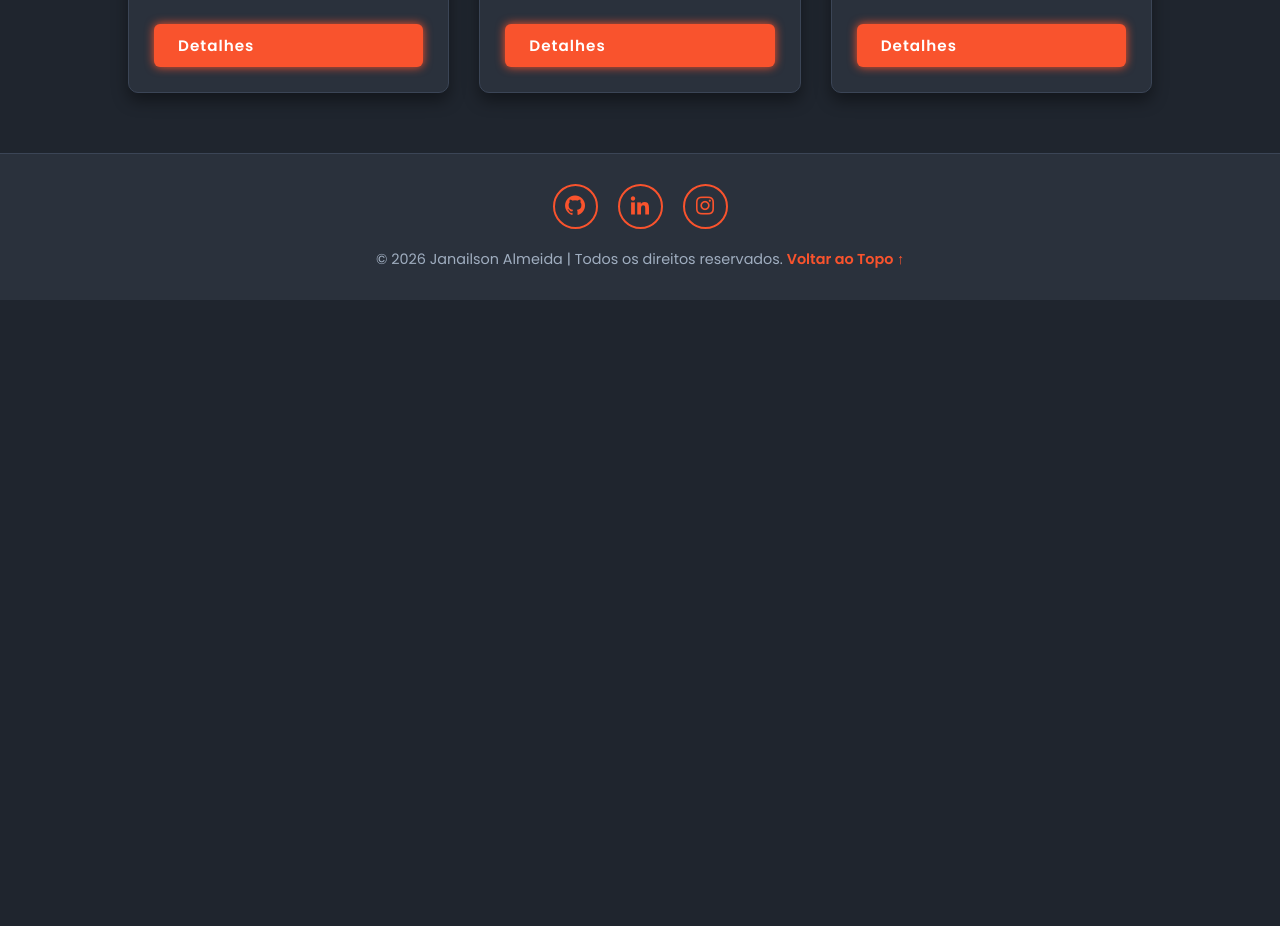
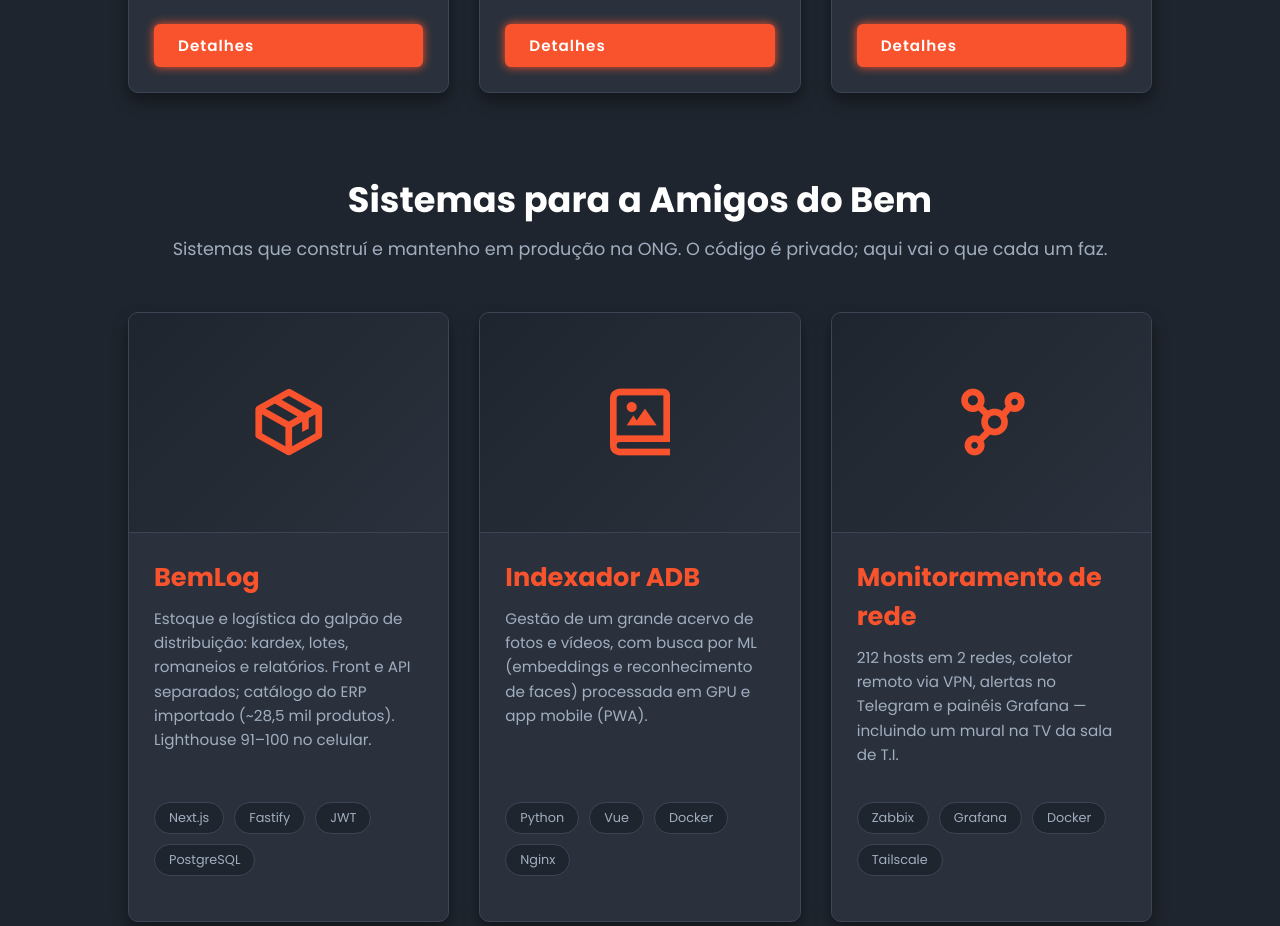
Before and after one commit to janailsonf-a/projeto-portifolio, a plain HTML site: page projetos/projetos.html in a window 1280 px wide. Shown: the part 1363-2289 px from the top of the page. Before the commit the page ends 1663 px from the top, so only its background shows below. Drawn offline with nearby package versions, Linux system fonts and the light colour scheme.

Commit message:
Add new resume and NGO systems section

```diff
--- a/projetos/projetos.css
+++ b/projetos/projetos.css
@@ -208,6 +208,19 @@ body.no-scroll {
     border-radius: 999px;
 }
 /* Adicione mais delays se tiver muitos cards */
+
+/* Seção de sistemas da ONG (sem modal, sem filtro) */
+.section-heading-ong {
+    margin-top: 80px;
+}
+.section-heading-ong h2 {
+    font-size: 2.2rem;
+    color: var(--heading-color);
+    margin-bottom: 10px;
+}
+.projects-grid-ong .project-card {
+    cursor: default;
+}
 
 
 .project-card:hover {
--- a/projetos/projetos.html
+++ b/projetos/projetos.html
@@ -119,6 +119,57 @@
                 </div>
             </div>
         </div>
+
+        <div class="section-heading section-heading-ong">
+            <h2>Sistemas para a Amigos do Bem</h2>
+            <p>Sistemas que construí e mantenho em produção na ONG. O código é privado; aqui vai o que cada um faz.</p>
+        </div>
+
+        <div class="projects-grid projects-grid-ong">
+            <div class="project-card">
+                <div class="project-card-image project-card-placeholder"><i class='bx bx-package'></i></div>
+                <div class="project-card-content">
+                    <h3>BemLog</h3>
+                    <p>Estoque e logística do galpão de distribuição: kardex, lotes, romaneios e relatórios. Front e API separados; catálogo do ERP importado (~28,5 mil produtos). Lighthouse 91–100 no celular.</p>
+                    <div class="project-card-tech">
+                        <span>Next.js</span><span>Fastify</span><span>JWT</span><span>PostgreSQL</span>
+                    </div>
+                </div>
+            </div>
+
+            <div class="project-card">
+                <div class="project-card-image project-card-placeholder"><i class='bx bx-photo-album'></i></div>
+                <div class="project-card-content">
+                    <h3>Indexador ADB</h3>
+                    <p>Gestão de um grande acervo de fotos e vídeos, com busca por ML (embeddings e reconhecimento de faces) processada em GPU e app mobile (PWA).</p>
+                    <div class="project-card-tech">
+                        <span>Python</span><span>Vue</span><span>Docker</span><span>Nginx</span>
+                    </div>
+                </div>
+            </div>
+
+            <div class="project-card">
+                <div class="project-card-image project-card-placeholder"><i class='bx bx-network-chart'></i></div>
+                <div class="project-card-content">
+                    <h3>Monitoramento de rede</h3>
+                    <p>212 hosts em 2 redes, coletor remoto via VPN, alertas no Telegram e painéis Grafana — incluindo um mural na TV da sala de T.I.</p>
+                    <div class="project-card-tech">
+                        <span>Zabbix</span><span>Grafana</span><span>Docker</span><span>Tailscale</span>
+                    </div>
+                </div>
+            </div>
+
+            <div class="project-card">
+                <div class="project-card-image project-card-placeholder"><i class='bx bx-sync'></i></div>
+                <div class="project-card-content">
+                    <h3>Automação do site</h3>
+                    <p>Rotina que sincroniza o conteúdo do WordPress (headless), gera o build do site institucional em Vue e publica em staging e produção.</p>
+                    <div class="project-card-tech">
+                        <span>Vue</span><span>WordPress</span><span>Cloudflare Pages</span><span>Shell</span>
+                    </div>
+                </div>
+            </div>
+        </div>
     </section>
 </main>
 
```
Also changed, not shown: sobre/sobre.html (+3 -11 lines), 1 other file.
